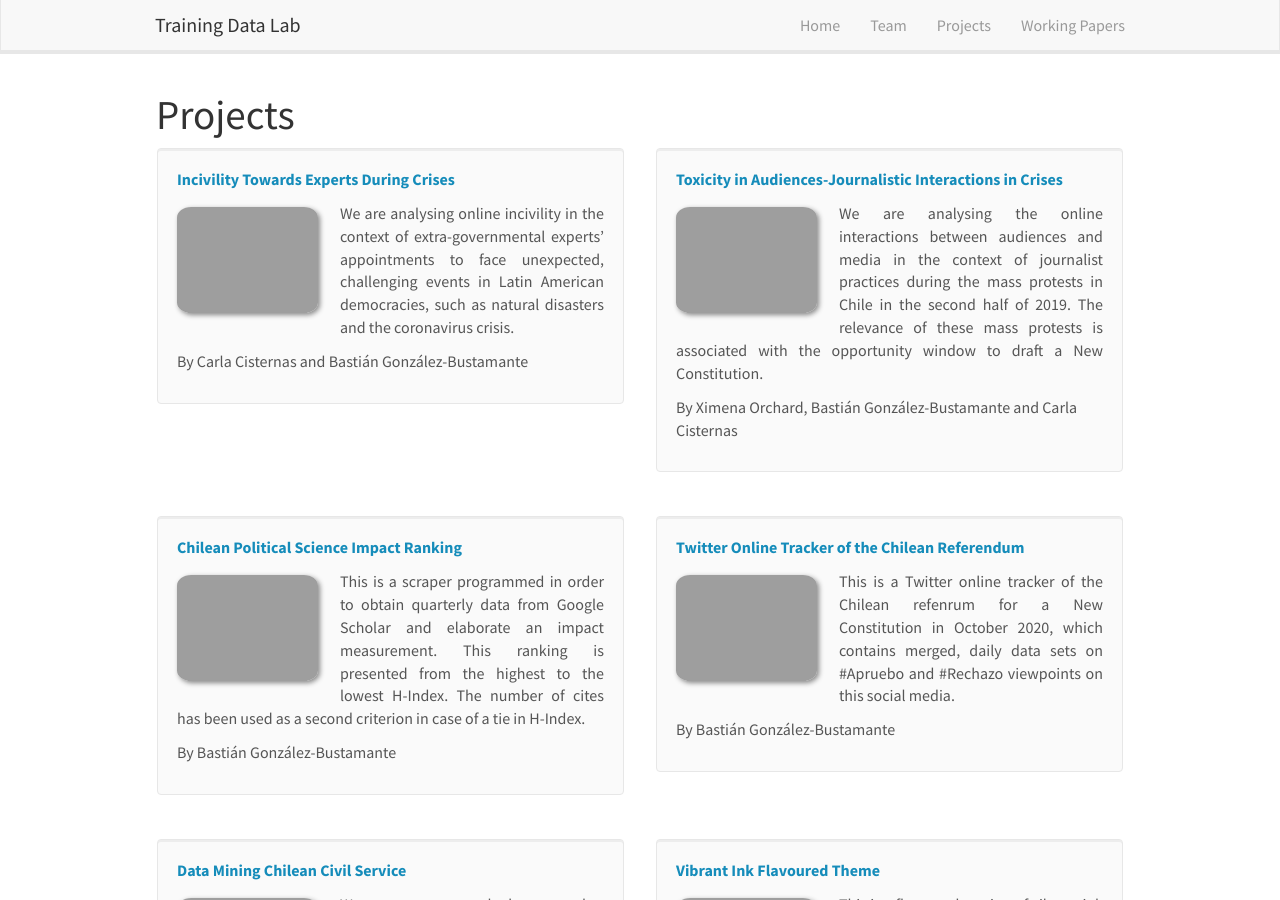
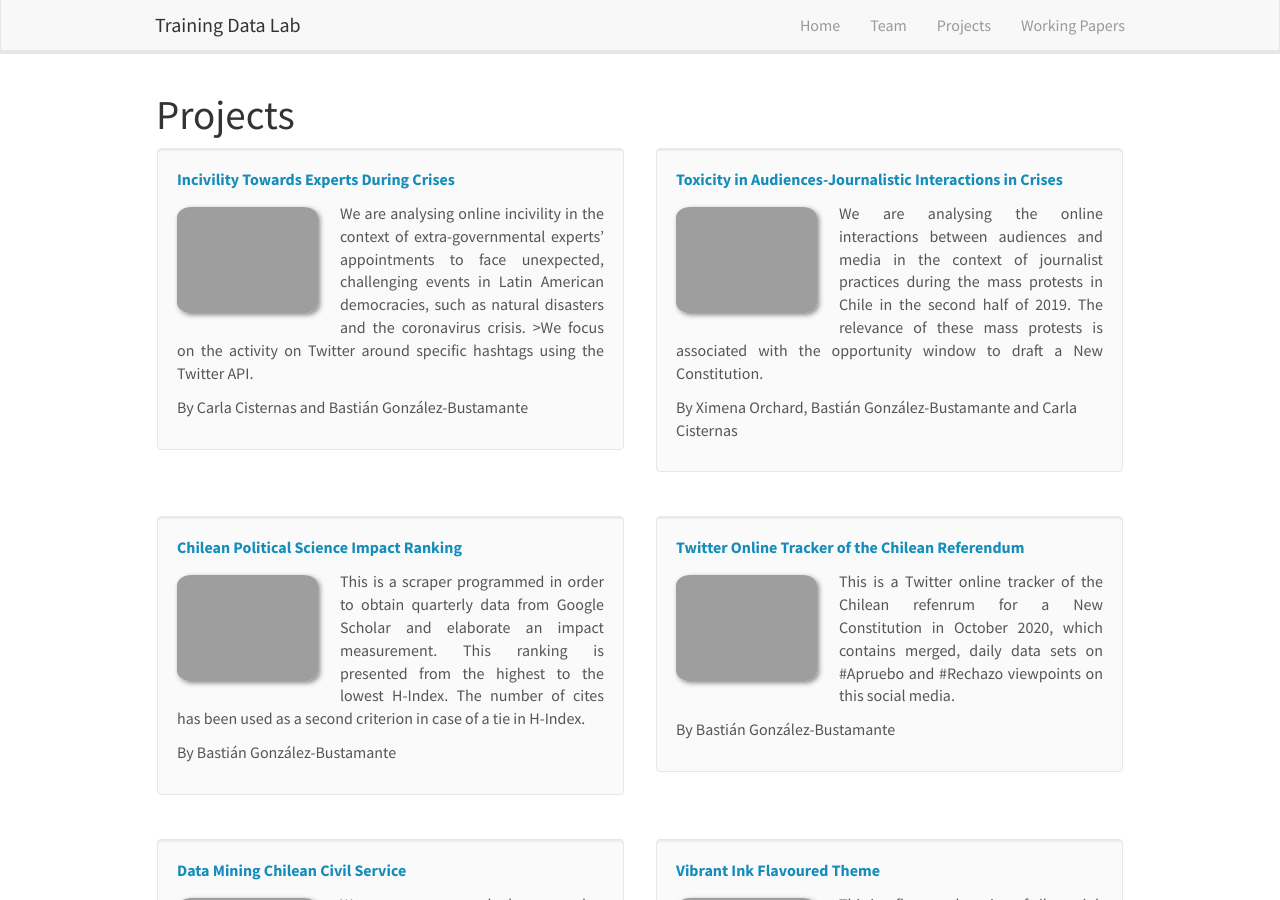
Before and after one commit to training-datalab/old-training-datalab.com, a Jekyll site: the page built from _pages/projects.md, in a window 1280 px wide and 900 px high. Built offline with Jekyll 4.4.1, drawn with Linux system fonts in a browser that asks for light colours; nearby versions of some CDN libraries.

Commit message:
Update projects.yml

```diff
--- a/_data/projects.yml
+++ b/_data/projects.yml
@@ -1,9 +1,9 @@
 - title: "Incivility Towards Experts During Crises"
   image: experts.png
-  description: We are analysing online incivility in the context of extra-governmental experts' appointments to face unexpected, challenging events in Latin American democracies, such as natural disasters and the coronavirus crisis.
+  description: We are analysing online incivility in the context of extra-governmental experts' appointments to face unexpected, challenging events in Latin American democracies, such as natural disasters and the coronavirus crisis. >We focus on the activity on Twitter around specific hashtags using the Twitter API.
   authors: Carla Cisternas and Bastián González-Bustamante
   link:
-    url: https://training-datalab.com/projects/toxicity-in-audiences-journalistic-interactions-in-crises
+    url: https://training-datalab.com/projects/incivility-towards-experts-during-crises
     display: See Project
   highlight: 1
   news2:
```
